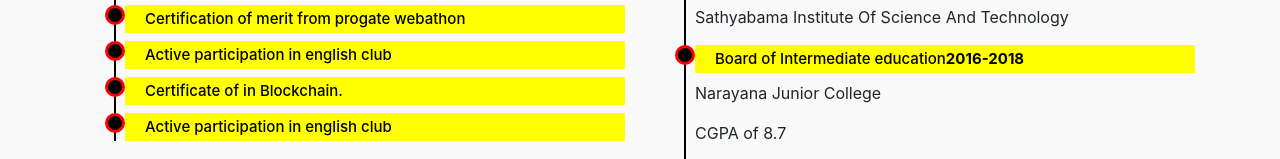
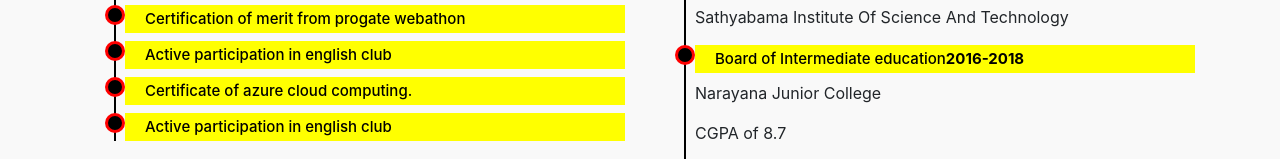
Before and after one commit to 05saitejaswi/resume, a plain HTML site: page index.html in a window 1280 px wide. Shown: the part 1068-1227 px from the top of the page. Drawn offline with nearby package versions, Linux system fonts and the light colour scheme.

Commit message:
Update index.html

```diff
--- a/index.html
+++ b/index.html
@@ -90,7 +90,7 @@
 
 	</li>
 	<li>
-	<h4>Certificate of in Blockchain.</h4>
+	<h4>Certificate of azure cloud computing.</h4>
 	</li>
 	<li>
 	<h4>Active participation in english club</h4>
```
